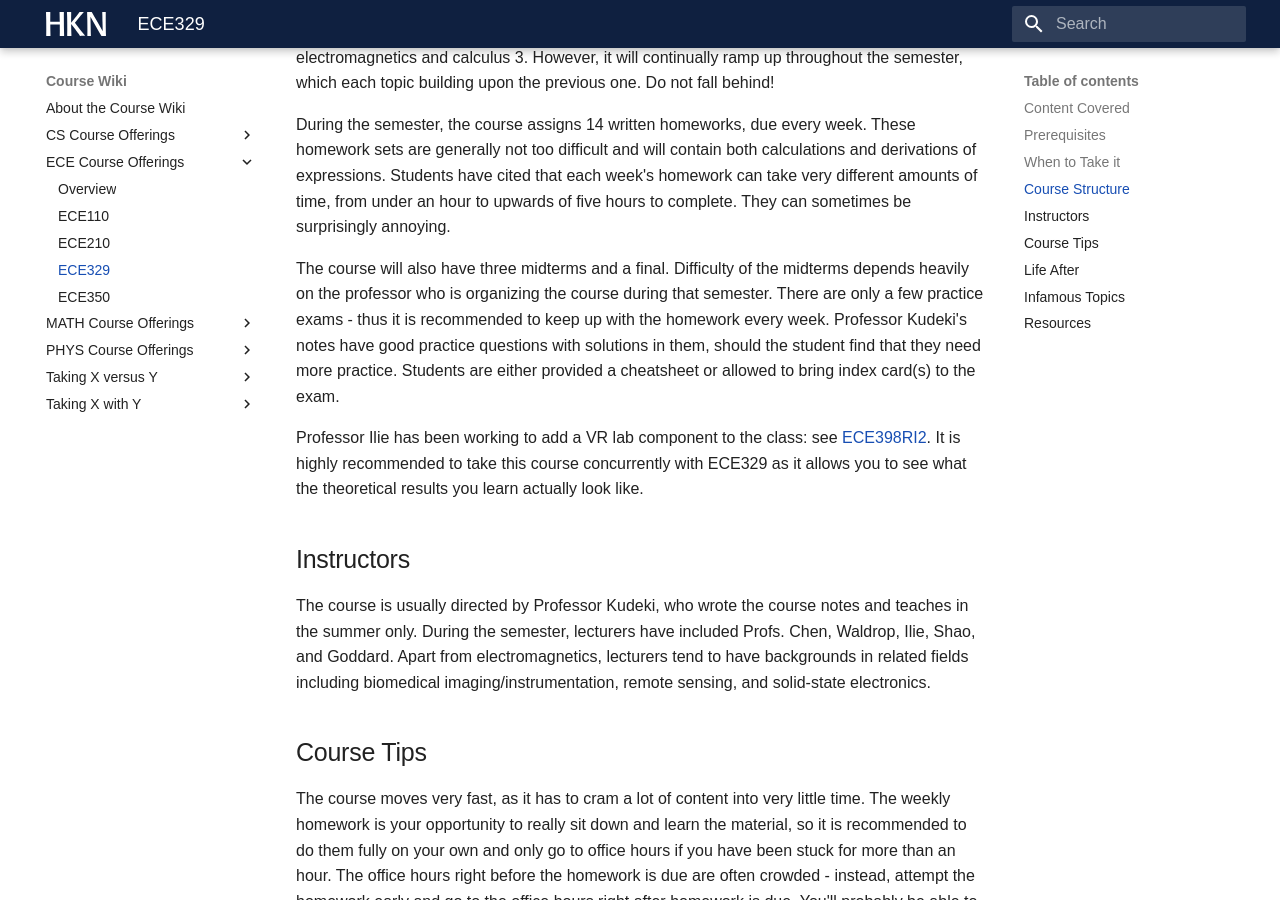
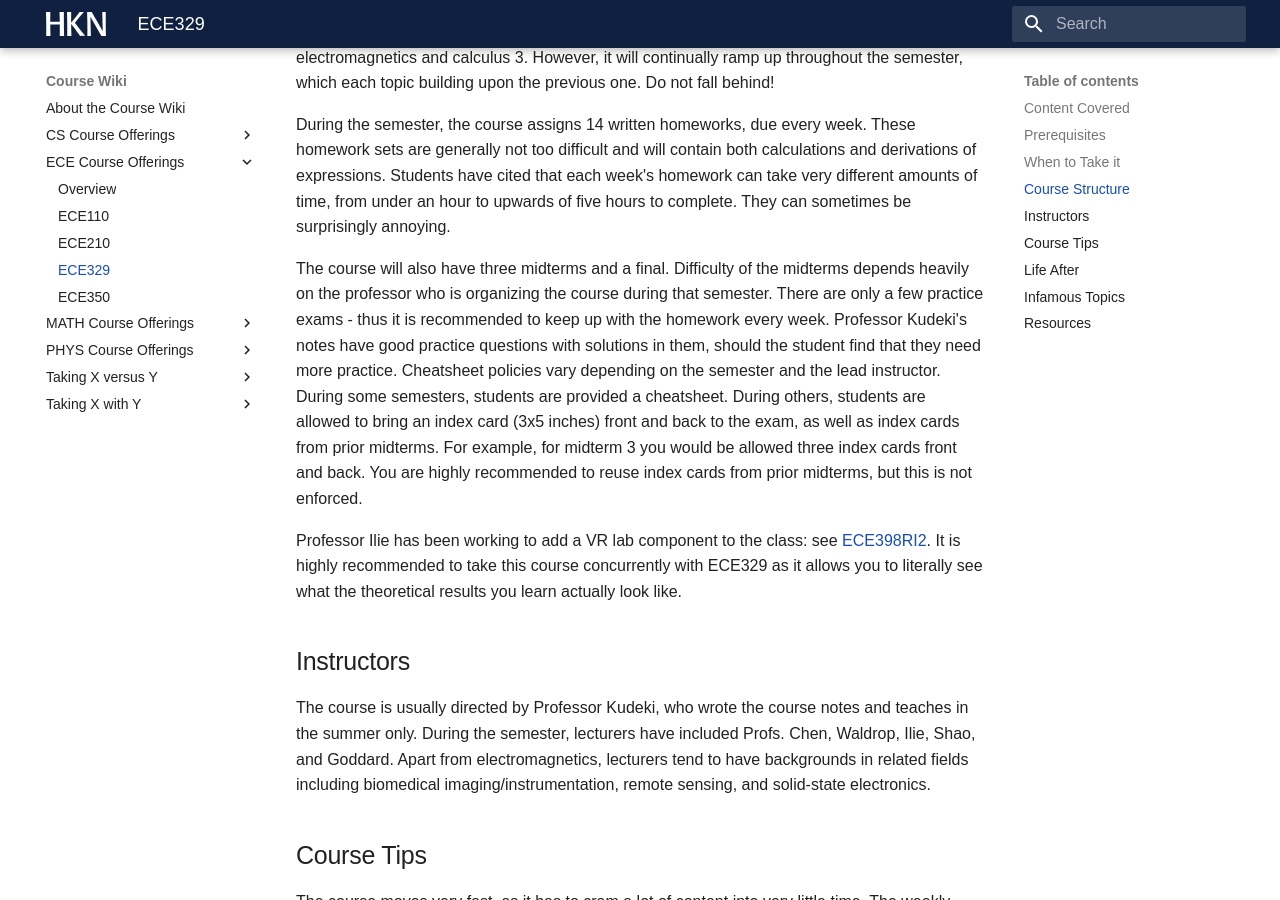
Before and after one commit to hkn-alpha/wiki, an MkDocs documentation site: the page built from docs/Course Wiki/ECE Course Offerings/ECE329.md, in a window 1280 px wide and 900 px high, scrolled down 1574 px. Built offline with MkDocs 1.6.1 and Material for MkDocs 9.7.7, drawn with Linux system fonts in a browser that asks for light colours; some web fonts are replaced; some of the changed text lies outside the part shown.

Commit message:
Addressed comments

```diff
--- a/docs/Course Wiki/ECE Course Offerings/ECE329.md
+++ b/docs/Course Wiki/ECE Course Offerings/ECE329.md
@@ -1,13 +1,13 @@
 # ECE329
 
-ECE329 (Fields and Waves I) is a 3-credit-hour course that specifically required for EEs as part of the Electrical Engineering Core and satisfies the 1-of-6 Electrical Engineering Foundations Course requirement for CEs. This course also satisfies the 2-of-5 requirement for an EE minor. It is offered in the fall, spring, and summer.
+ECE329 (Fields and Waves I) is a 3-credit-hour course that is specifically required for EEs as part of the Electrical Engineering Core and satisfies the 1-of-6 Electrical Engineering Foundations Course requirement for CEs. This course also satisfies the 2-of-5 requirement for an EE minor. It is offered in the fall, spring, and summer.
 
 ## Content Covered
 
 - Calculus 3 review
 - Electrostatics
 - Maxwell's Equations and Fields
-- Wave propagation and theory
+- Wave propagation, theory, and polarization
 - Wave propagation and theory through material media
 - Transmission lines
 - Smith Charts and Impedance Matching
@@ -30,9 +30,9 @@ The course overall starts off quite light, especially if the student is already
 
 During the semester, the course assigns 14 written homeworks, due every week. These homework sets are generally not too difficult and will contain both calculations and derivations of expressions. Students have cited that each week's homework can take very different amounts of time, from under an hour to upwards of five hours to complete. They can sometimes be surprisingly annoying.
 
-The course will also have three midterms and a final. Difficulty of the midterms depends heavily on the professor who is organizing the course during that semester. There are only a few practice exams - thus it is recommended to keep up with the homework every week. Professor Kudeki's notes have good practice questions with solutions in them, should the student find that they need more practice. Students are either provided a cheatsheet or allowed to bring index card(s) to the exam.
+The course will also have three midterms and a final. Difficulty of the midterms depends heavily on the professor who is organizing the course during that semester. There are only a few practice exams - thus it is recommended to keep up with the homework every week. Professor Kudeki's notes have good practice questions with solutions in them, should the student find that they need more practice. Cheatsheet policies vary depending on the semester and the lead instructor. During some semesters, students are provided a cheatsheet. During others, students are allowed to bring an index card (3x5 inches) front and back to the exam, as well as index cards from prior midterms. For example, for midterm 3 you would be allowed three index cards front and back. You are highly recommended to reuse index cards from prior midterms, but this is not enforced.
 
-Professor Ilie has been working to add a VR lab component to the class: see [ECE398RI2](ECE398.md). It is highly recommended to take this course concurrently with ECE329 as it allows you to see what the theoretical results you learn actually look like.
+Professor Ilie has been working to add a VR lab component to the class: see [ECE398RI2](ECE398.md). It is highly recommended to take this course concurrently with ECE329 as it allows you to literally see what the theoretical results you learn actually look like.
 
 ## Instructors
 
```
Also changed, not shown: docs/Course Wiki/ECE Course Offerings/ECE350.md (+1 -1 lines).
